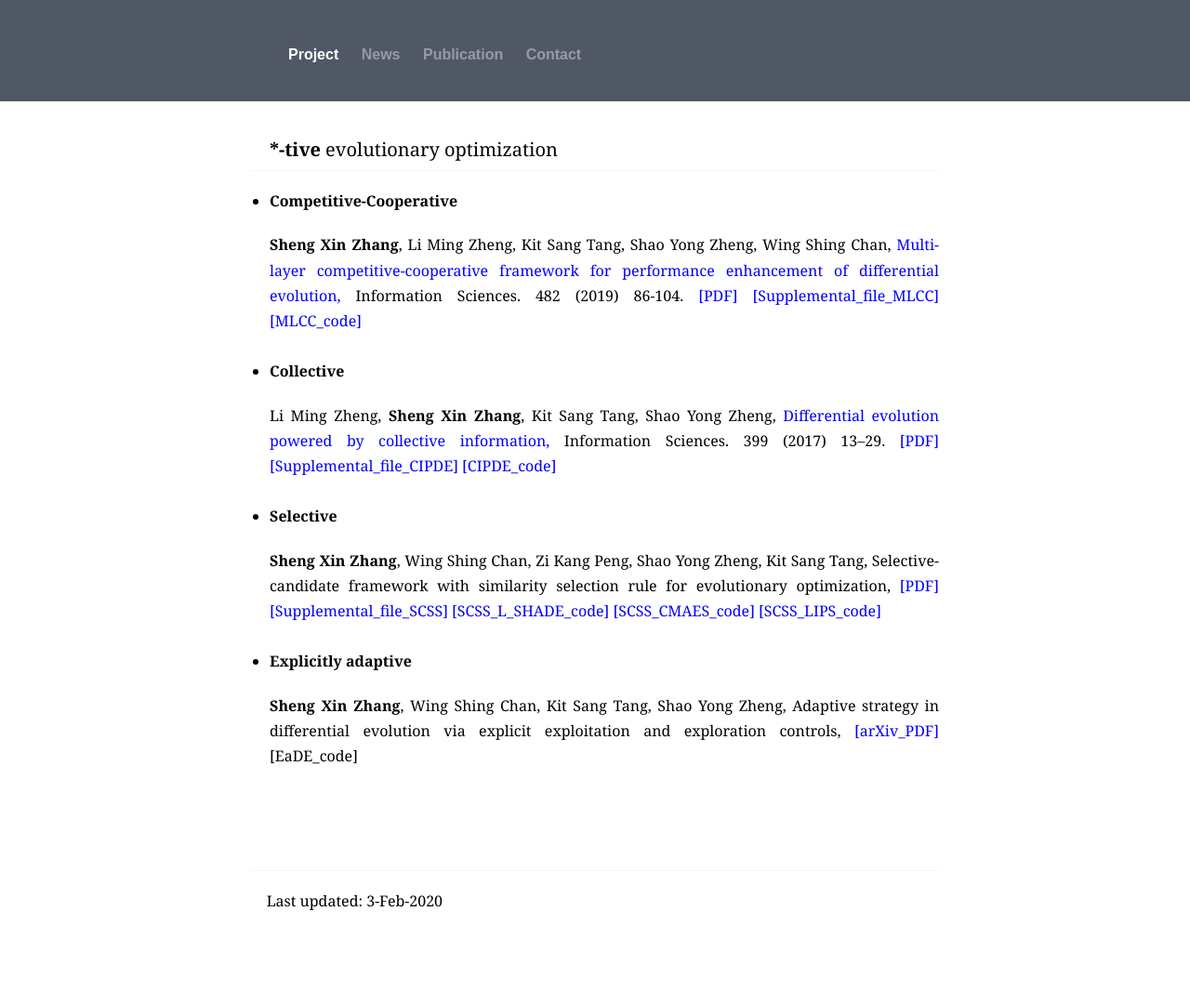
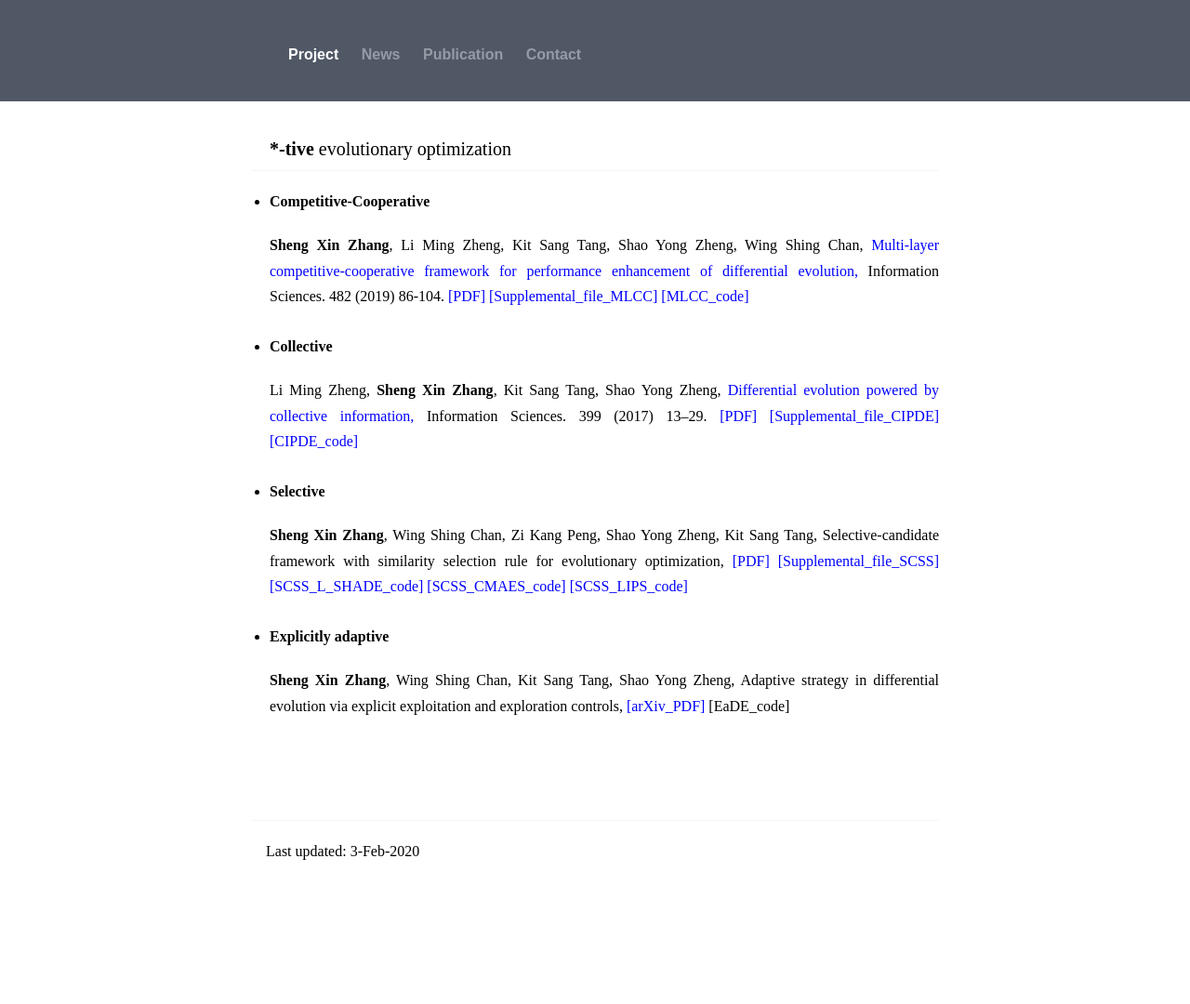
Before and after one commit to zsxhomepage/zsxhomepage.github.io, a Jekyll site: the page built from index.html, in a window 1280 px wide. Shown: the whole page at 93% size. Built offline with Jekyll 4.4.1, drawn with Linux system fonts in a browser that asks for light colours; after the commit the page ends 1025 px from its top, so only the background shows below that.

Commit message:
Update _layout.scss

```diff
--- a/_sass/_layout.scss
+++ b/_sass/_layout.scss
@@ -139,7 +139,8 @@ ul {
 	color: #000000;     /** #3C3C3C  #666; */
 	font-size: 16px;         /** 14px; */
 	/** font-family: 'Source Sans Pro', Helvetica, Arial, sans-serif, Verdana;*/
-	font-family: 'Georgia', Helvetica, Arial, sans-serif, Verdana;
+	/** font-family: 'Georgia', Helvetica, Arial, sans-serif, Verdana;*/
+	font-family: 'San Francisco Pro', 'Times New Roman', Georgia, Helvetica, Arial, sans-serif, Verdana;
 
 }
 
```
